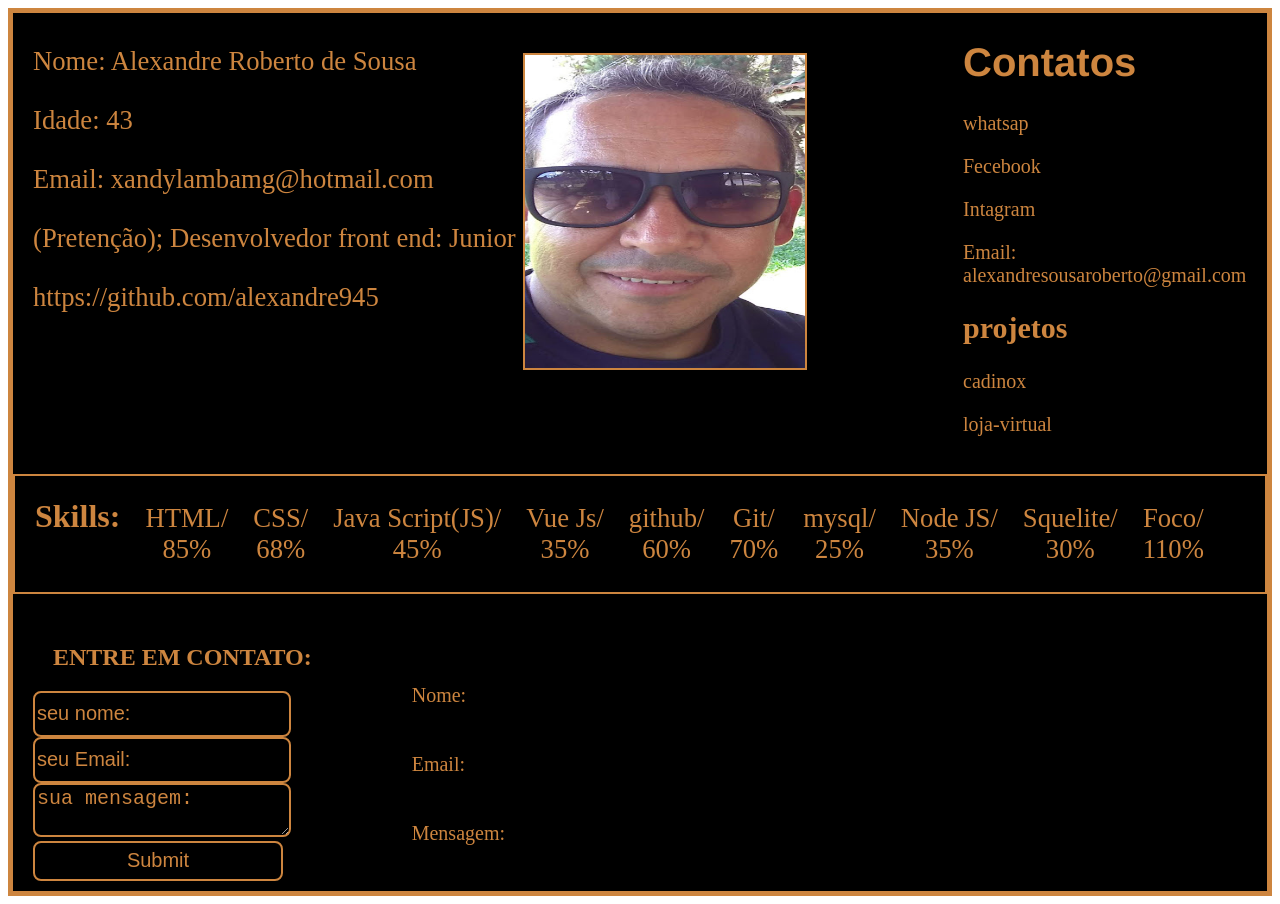
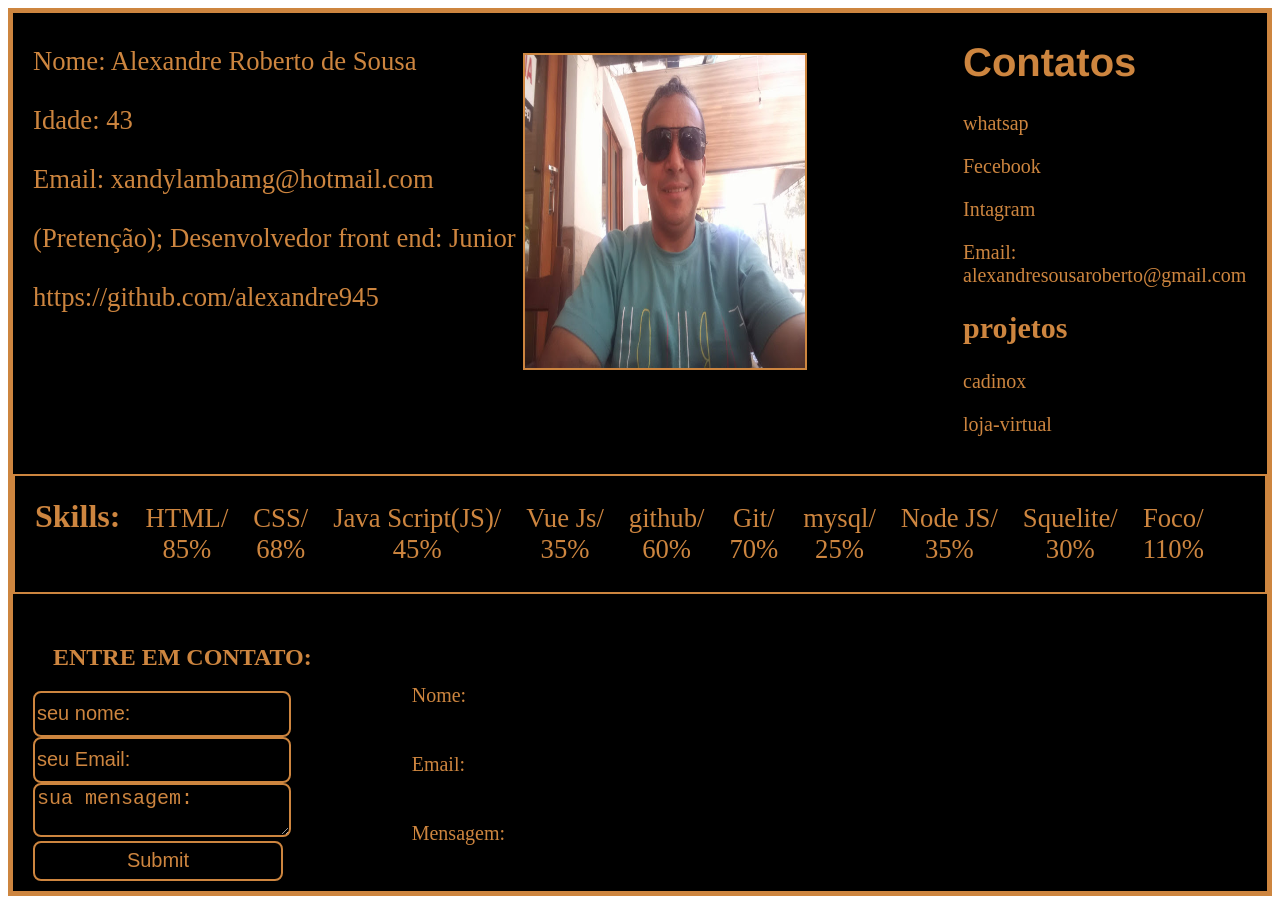
Before and after one commit to alexandre945/projetovue, a Vue app: page / in a window 1280 px wide. Built offline with nearby package versions, Linux system fonts and the light colour scheme.

Commit message:
trocando foto

```diff
--- a/src/App.vue
+++ b/src/App.vue
@@ -2,7 +2,7 @@
   <div id="app">
       <cliente />
       <contato />
-      <img src="./assets/alex.jpg" alt="xandy.jpg">
+      <img src="./assets/xandy2.jpg" alt="xandy.jpg">
 
       <mainn />
       <cadastro/>
```
Also changed, not shown: src/assets/Likepng.png (deleted), src/assets/xandy2.jpg (added).
